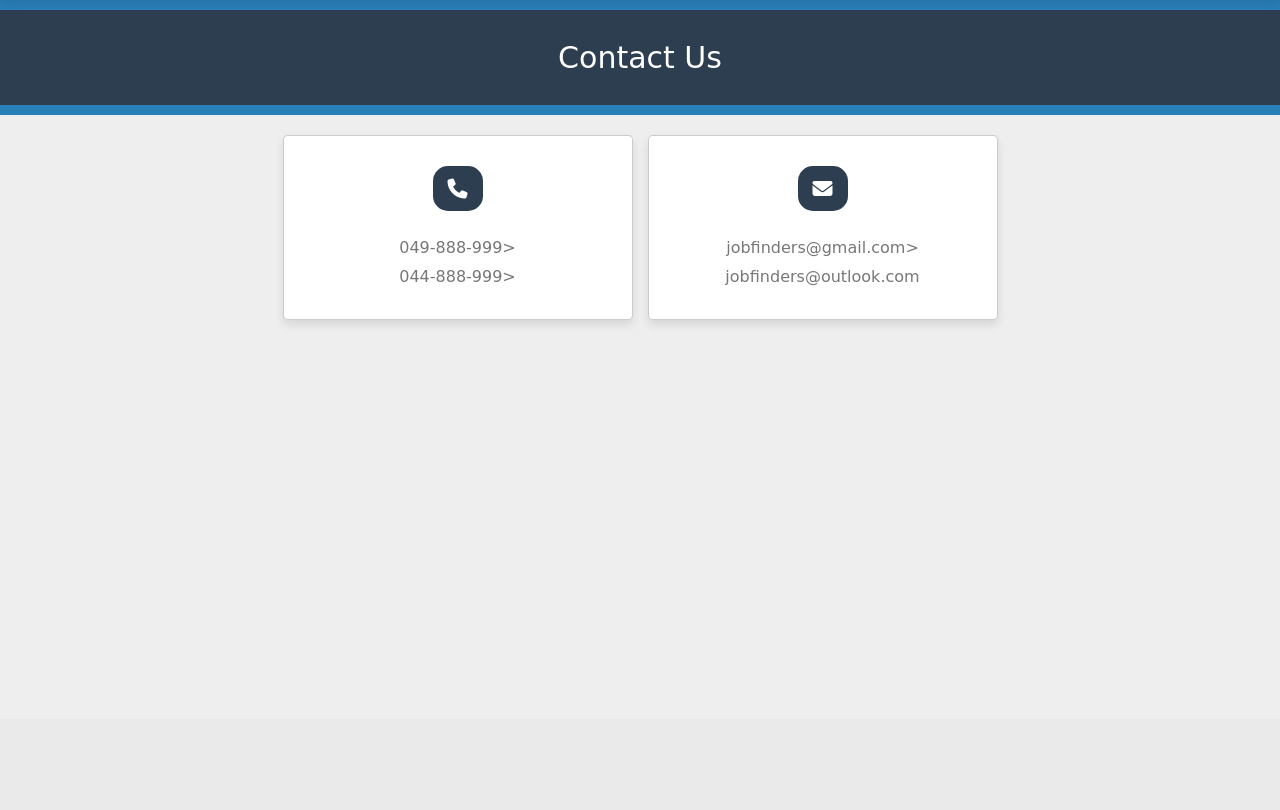
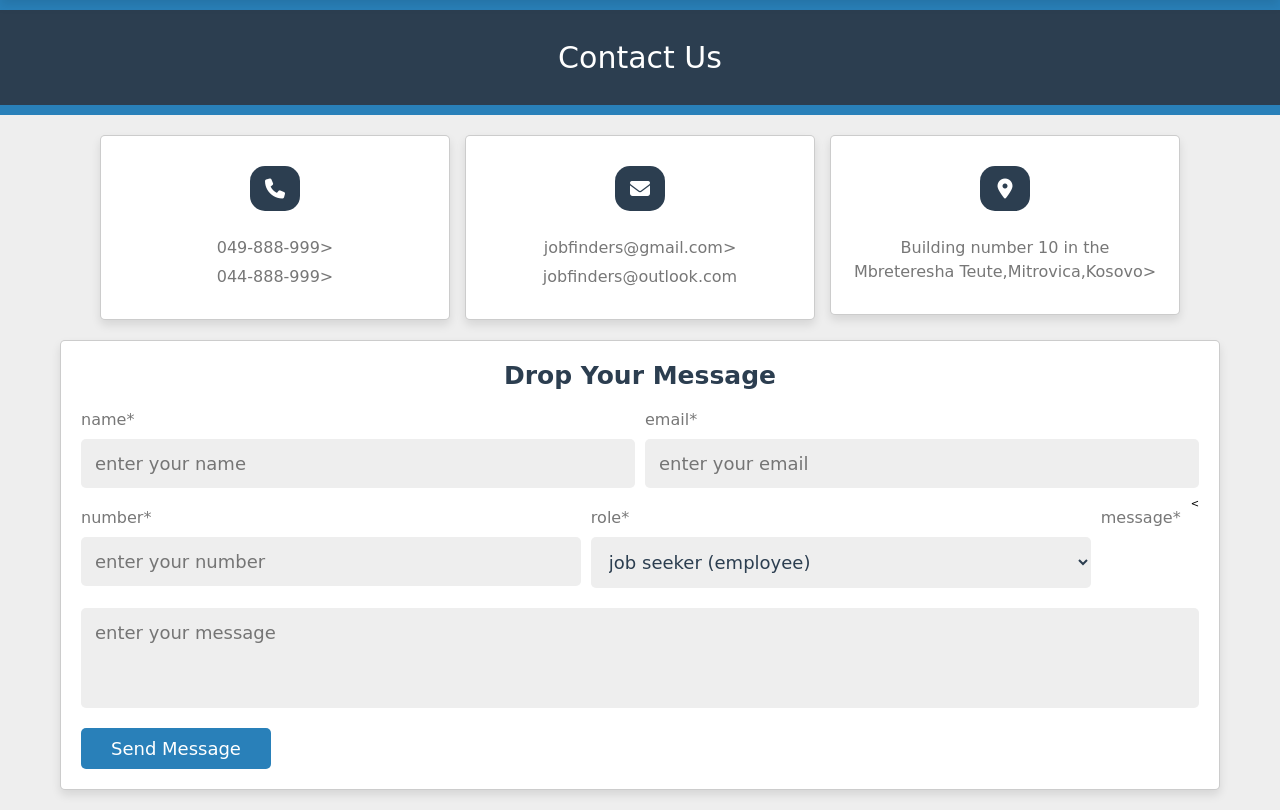
Before and after one commit to Kanit5/Job-Finder, a PHP site: page /contact.php in a window 1280 px wide. Shown: the part 81-891 px from the top of the page. Before the commit the page ends 404 px from the top, so only its background shows below. Run offline with PHP 8.4, Linux system fonts and the light colour scheme; some libraries are stand-ins or nearby versions.

Commit message:
joni update

```diff
--- a/contact.php
+++ b/contact.php
@@ -36,3 +36,36 @@
     <a href = "mail:jobfinders@gmail.com">jobfinders@gmail.com></a>
     <a href = "mail:jobfinders@outlook.com">jobfinders@outlook.com</a>
 </div>
+
+<div class = "box">
+    <i class = "fas fa-map-marker-alt"></i>
+    <a href = "#">Building number 10 in the Mbreteresha Teute,Mitrovica,Kosovo></a>
+</div>
+</div>
+<form action = "" method = "post">
+    <h3>drop your message</h3>
+    <div class = "flex">
+        <div class = "box">
+            <p>name<span>*</span></p>
+            <input type = "text" id = "contactname" name = "name" required maxlength = "20" placeholder = "enter your name" class = "input">
+            </div>
+                <div class = "box">
+                <p>email<span>*</span></p>
+                <input type = "email" id = "contactemail" name = "email" required maxlength = "50" placeholder = "enter your email" class = "input">
+            </div>
+                <div class = "box">
+                <p>number<span>*</span></p>
+                <input type = "number" id = "contactnumber" name = "number" required min = "0" max = "999999999" maxlength = "20" placeholder = "enter your number" class = "input">
+            </div>
+            <div class = "box">
+                <p>role<span>*</span></p>
+                <select name = "role" required class = "input">
+                    <option value = "employee">job seeker (employee)</option>
+                    <option value = "employer">job provider (employer)</option>
+</select>
+</div>
+        <p>message<span>*</span></p>
+        <<textarea name = "message" id = "contactmessage" class = "input" required maxlength = "1000" placeholder = "enter your message" cols = "30" rows = "10"></textarea>
+        <input type = "submit" value = "send message" name = "send" class = "btn" onclick = "return validateContact()">
+</form>
+</section>
```
